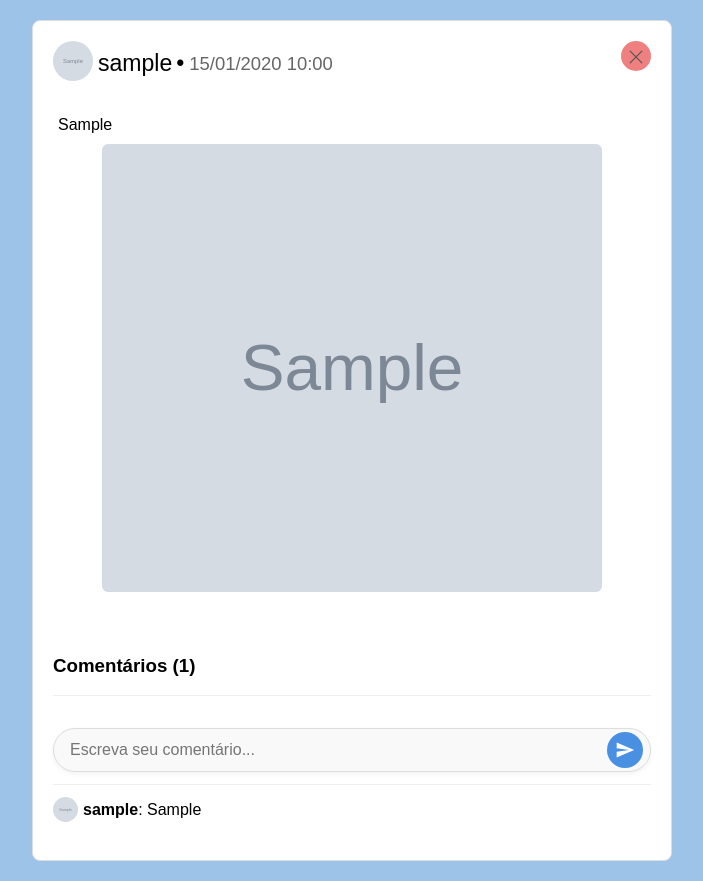
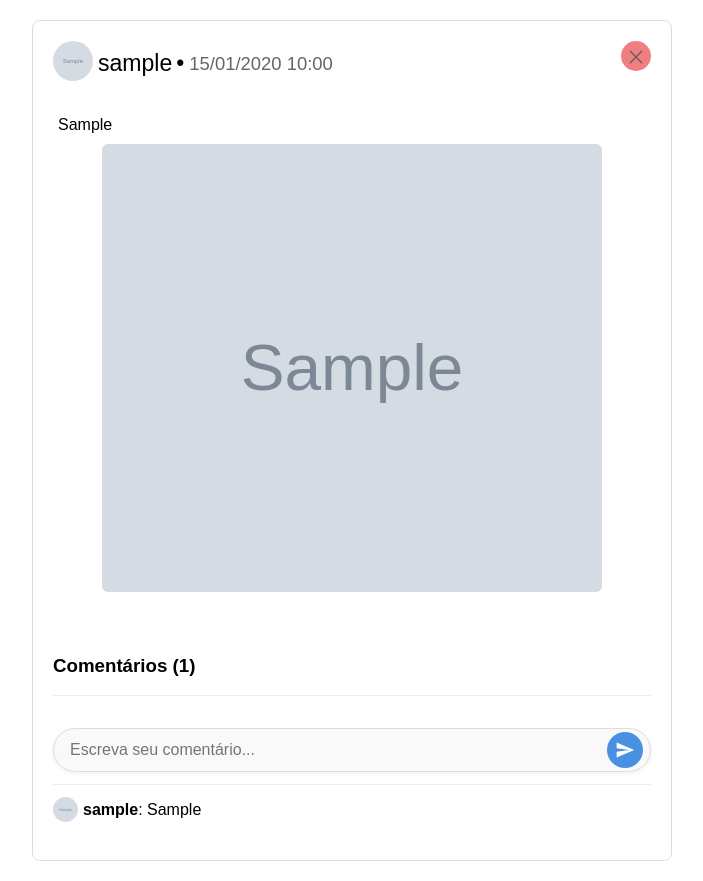
Before and after one commit to GustavoTsu/blog, a PHP site: page /principal/post.php?id=1 in a window 1280 px wide. Shown: the whole page, without its empty margins (288-991 px from the left). Run offline with PHP 8.4, Linux system fonts and the light colour scheme; the visitor is signed in with stand-in values (Sample User, id 1); tables that the repository leaves empty hold one stand-in row (values such as "Sample post"); grey boxes marked "Sample" are stand-in pictures; data that the repository does not hold is empty.

Commit message:
pré-final

```diff
--- a/css/post.css
+++ b/css/post.css
@@ -2,7 +2,6 @@ body {
     margin: 20px;
     display: flex;
     justify-content: center;
-    background-color: #9ec3e8;
   }
 
   .caxona {
```
Also changed, not shown: imagens/685b64e1c0ad2_sarue.png (deleted), imagens/685be348bc60c_explo-1.gif (deleted), imagens/685c21bab4203_chain.jpg (deleted), imagens/685c948a91dc9_banco.png (deleted), imagens/685d287b58054_muie.png (deleted), imagens/685d2a45ad2c3_nerd.png (deleted), imagens/685d3ba042a2d_nerd-2.png (deleted), imagens/685d577937d1b_dog-nerd.png (deleted), imagens/685d5b0183bc6_sarue.png (deleted), imagens/685dd878d855b_akira.png (deleted), imagens/685e04f94e8ad_1000125508.jpg (deleted), imagens/685e08c9c1e6d_1000125455.jpg (deleted), imagens/685e14ff9abe2.png (deleted), imagens/685e184a8ce1f.png (deleted), 2 more files.
